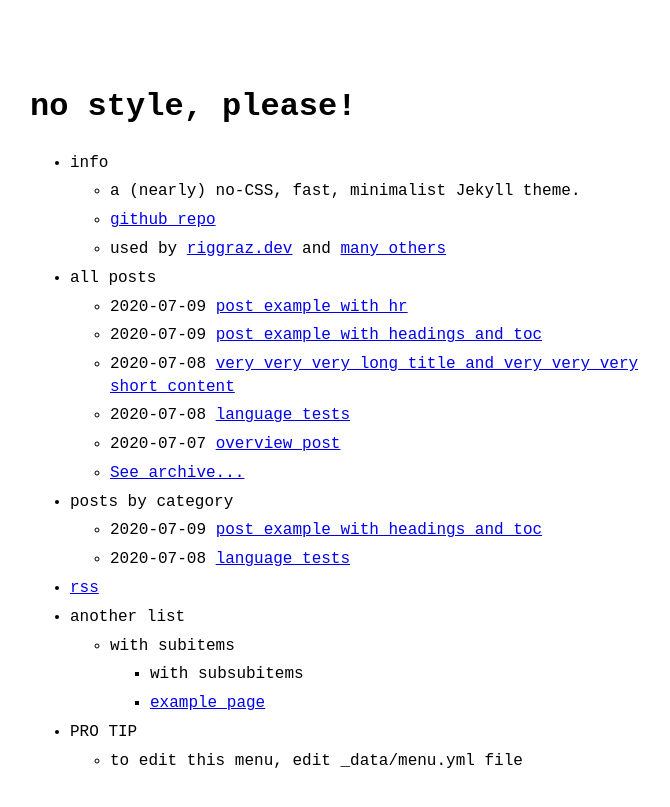
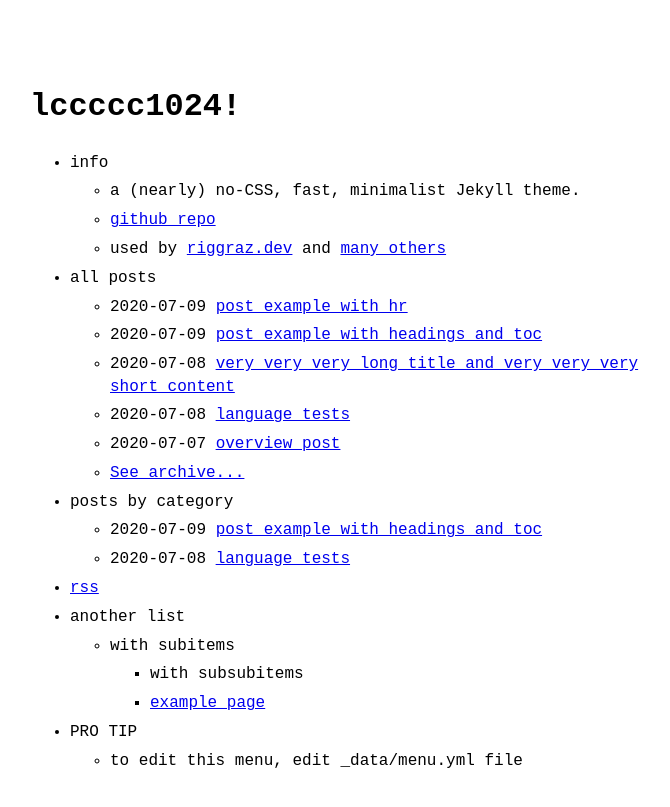
Before and after one commit to lccccc1024/lccccc1024.github.io, a Jekyll site: the page built from index.md, in a window 1280 px wide. Shown: the top 807 px of the page, without its empty margins (290-960 px from the left). Built offline with Jekyll 4.4.1, drawn with Linux system fonts in a browser that asks for light colours.

Commit message:
Update _config.yml

```diff
--- a/_config.yml
+++ b/_config.yml
@@ -1,7 +1,7 @@
-title: no style, please! # name of the site
-author: Riccardo Graziosi # name of site's author
-email: riccardo.graziosi97@gmail.com # email of site's author
-url: https://riggraz.dev # root address of the site
+title: lccccc1024! # name of the site
+author: 陆聪 # name of site's author
+email: asa.lu@outlook.com # email of site's author
+url: https://lccccc1024.github.io # root address of the site
 baseurl: "/no-style-please" # subpath of the site, e.g. "/blog" (leave it blank "" if you're site shouldn't use a subpath)
 description: > # description of the site (multiple lines allowed)
   A (nearly) no-CSS, fast, minimalist Jekyll theme.
@@ -11,7 +11,7 @@ permalink: /:slug.html
 favicon: "logo.png" # name+extension of favicon (which must be put on the root folder)
 # goat_counter: "yoursitename" # put your GoatCounter name if you want to use GoatCounter analytics
 
-theme: no-style-please # if you are using GitHub Pages, change it to remote_theme: riggraz/no-style-please
+remote_theme: riggraz/no-style-please # if you are using GitHub Pages, change it to remote_theme: riggraz/no-style-please
 
 theme_config:
   appearance: "auto" # can be "light", "dark" or "auto"
```
